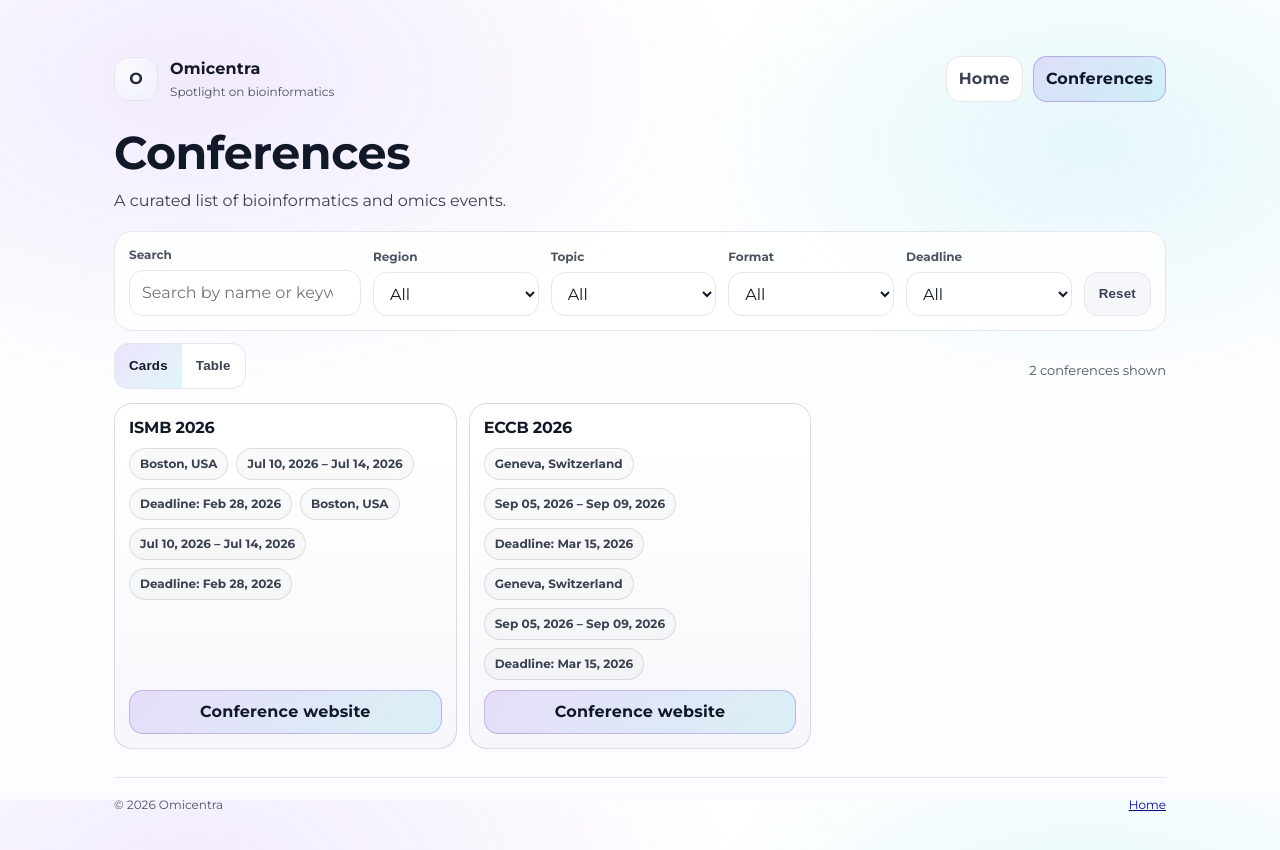
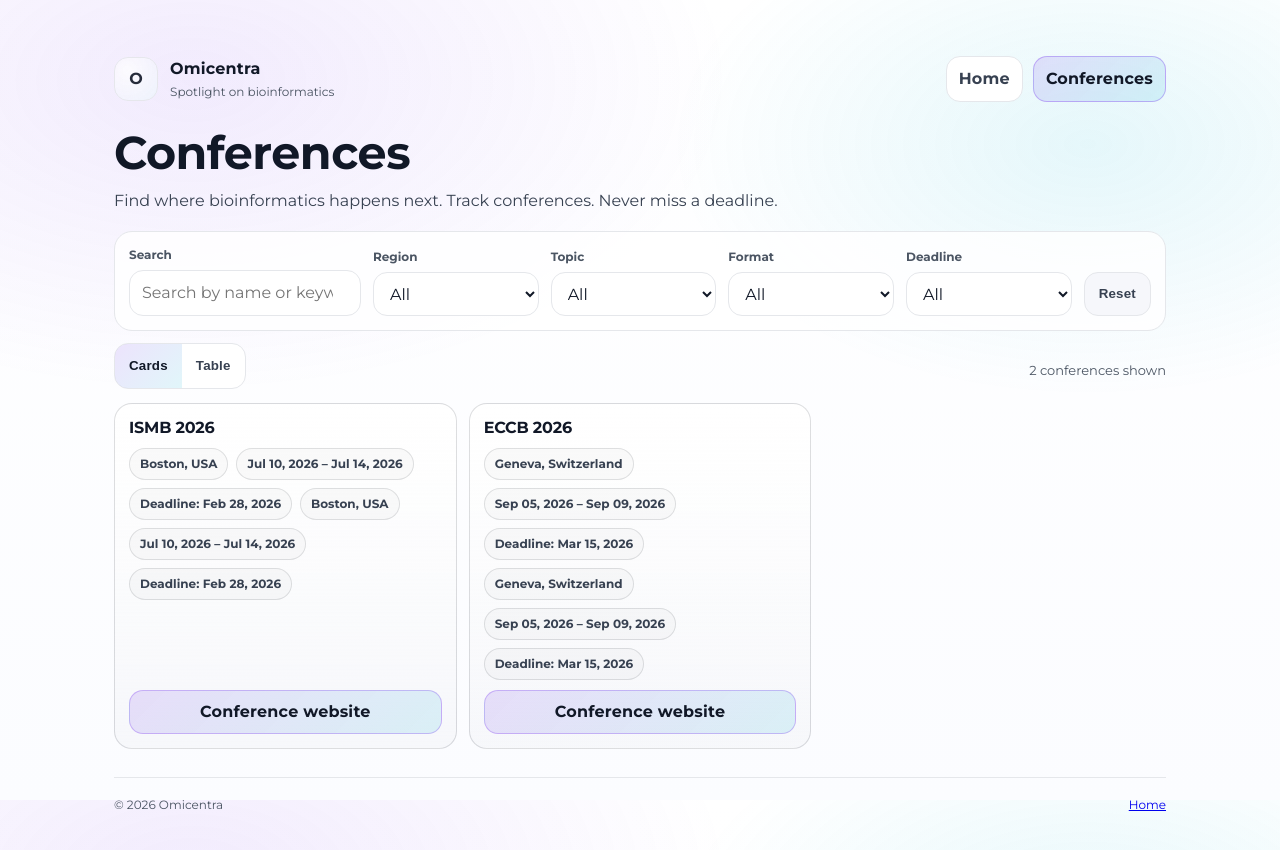
Before and after one commit to Omicentra/omicentra-site, a plain HTML site: page conferences.html in a window 1280 px wide. Drawn offline with Linux system fonts and the light colour scheme.

Commit message:
updated slogan for the page

```diff
--- a/conferences.html
+++ b/conferences.html
@@ -34,7 +34,7 @@
 
     <main id="main" tabindex="-1">
       <h1>Conferences</h1>
-      <p class="lead">A curated list of bioinformatics and omics events.</p>
+      <p class="lead">Find where bioinformatics happens next. Track conferences. Never miss a deadline.</p>
 
       <section class="filters" aria-label="Conference filters">
         <div>
```
